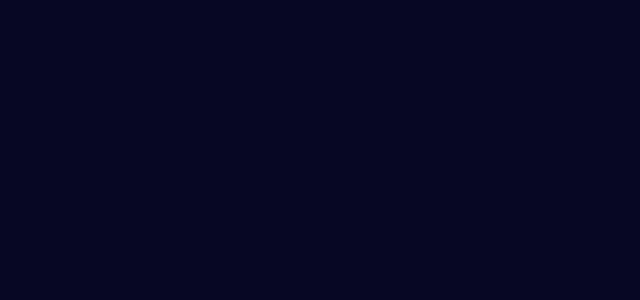
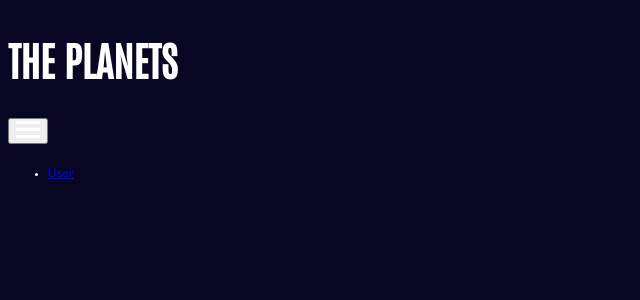
Before and after one commit to Li-Shang-tw/planets-fact-site, a Vue app: page / in a window 1280 px wide. Shown: the top 300 px of the page, without its empty margins (0-640 px from the left). Built offline with nearby package versions, Linux system fonts and the light colour scheme; the HTML template or start-up script is replaced by a standard one.

Commit message:
navigator init

```diff
--- a/src/assets/main.css
+++ b/src/assets/main.css
@@ -2,23 +2,24 @@
     --primary: #FFFFFF;
     --secondary:#838391;
     --second-btn: #38384f;
-    ---mercury:#419EBB;
-    ---venus:#EDA249;
-    ---earth:#6F2ED6;
-    ---mars:#D14C32;
-    ---jupyter:#D83134;
-    ---saturn:#CD5120;
-    ---uranus:#1EC2A4;
-    ---neptune:#2D68F0;
-    ---background:#070724;
+    --mercury:#419EBB;
+    --venus:#EDA249;
+    --earth:#6F2ED6;
+    --mars:#D14C32;
+    --jupyter:#D83134;
+    --saturn:#CD5120;
+    --uranus:#1EC2A4;
+    --neptune:#2D68F0;
+    --background:#070724;
   }
 
 
  body{
-   background-color: var(---background);
+   background-color: var(--background);
    font-family: 'League Spartan', sans-serif;
    font-size: 0.875rem;
    line-height: 1.7857em;
+   color:var(--primary)
  }
 
  h1{
--- a/src/components/TheNavigator.vue
+++ b/src/components/TheNavigator.vue
@@ -1,9 +1,19 @@
 <script>
 
 </script>
+
 <template>
-    <nav>
 
+    <nav class="nav">
+        <h2 class="logo">THE PLANETS</h2>
+        <button class="nav__btn--toogle">
+            <img src="../assets/images/icon-hamburger.svg" alt="icon-hamburger">
+        </button>
+        <ul class="nav_list">
+            <li class="nav_item">
+                <router-link to="/">User</router-link>
+            </li>
+        </ul>
     </nav>
 </template>
 <style>
```
